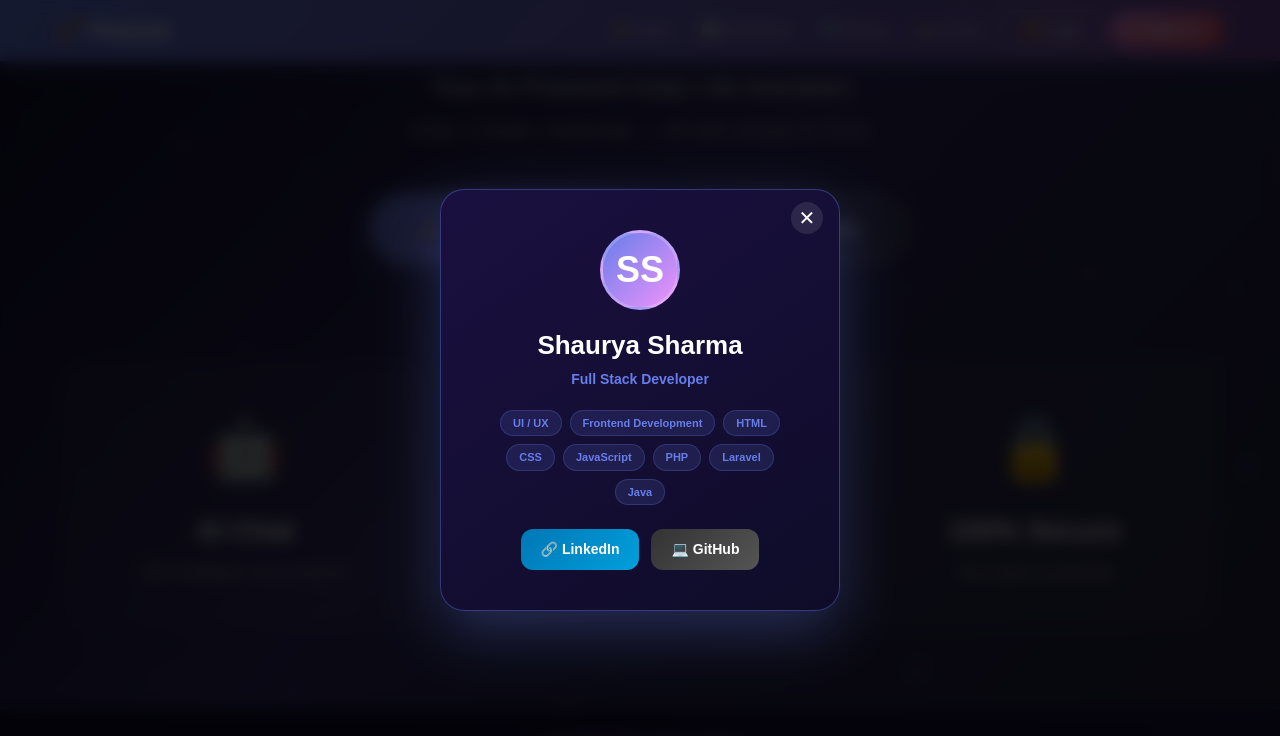
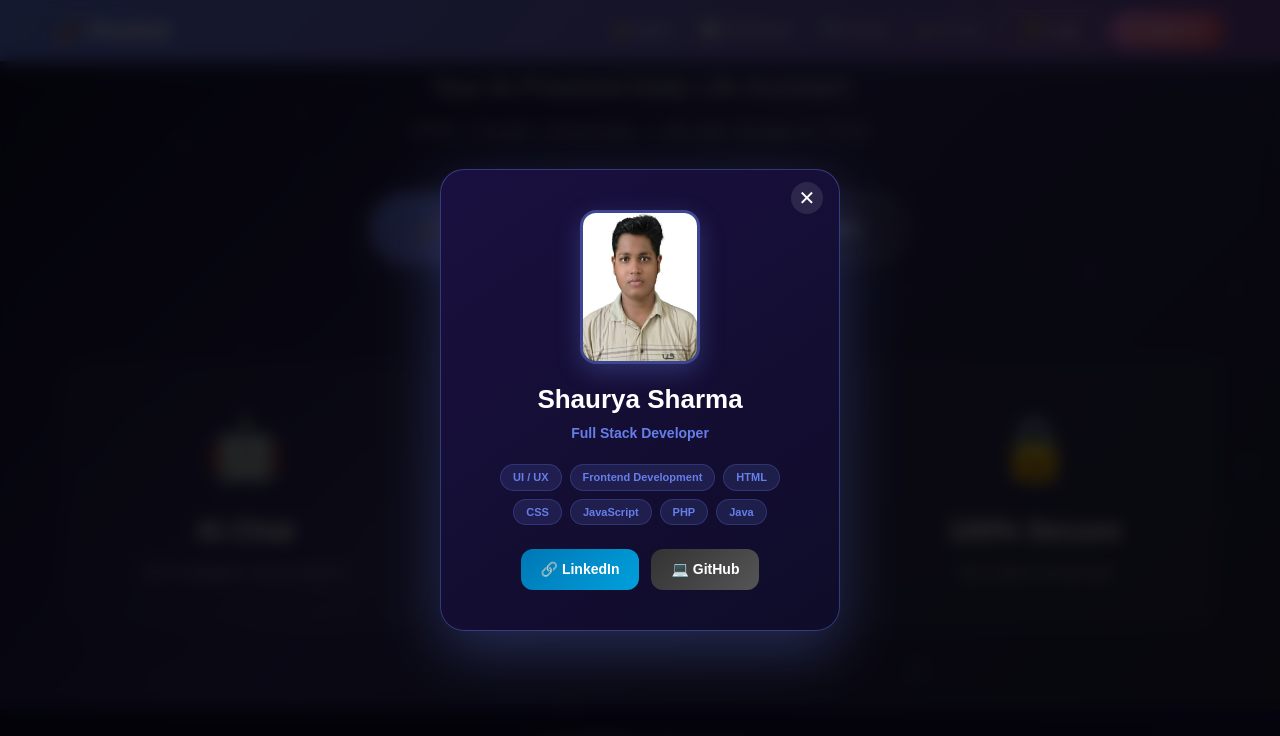
Before and after one commit to mrshauryasharma/pixeloid-app, a Next.js app: page / in a window 1280 px wide. Both pictures are taken after a click on the element "Shaurya Sharma". Shown: the part 177-913 px from the top of the page. Built offline with nearby package versions, Linux system fonts and the light colour scheme; no server answers.

Commit message:
Profile photo + removed Laravel from skills

```diff
--- a/app/layout.tsx
+++ b/app/layout.tsx
@@ -323,22 +323,25 @@ function PortfolioModal({ onClose }: { onClose: () => void }) {
           ✕
         </button>
 
-        {/* Avatar */}
+        {/* Photo */}
         <div style={{
-          width: '80px',
-          height: '80px',
-          borderRadius: '50%',
-          background: 'linear-gradient(135deg, #667eea, #f093fb)',
+          width: '120px',
+          height: '154px',
+          borderRadius: '16px',
+          overflow: 'hidden',
           margin: '0 auto 16px',
-          display: 'flex',
-          alignItems: 'center',
-          justifyContent: 'center',
-          fontSize: '36px',
-          fontWeight: '800',
-          color: 'white',
-          border: '3px solid rgba(255,255,255,0.2)',
+          border: '3px solid rgba(102,126,234,0.5)',
+          boxShadow: '0 8px 24px rgba(102,126,234,0.3)',
         }}>
-          SS
+          <img
+            src="/shaurya.jpg"
+            alt="Shaurya Sharma"
+            style={{
+              width: '100%',
+              height: '100%',
+              objectFit: 'cover',
+            }}
+          />
         </div>
 
         {/* Name */}
@@ -367,7 +370,7 @@ function PortfolioModal({ onClose }: { onClose: () => void }) {
           justifyContent: 'center',
           marginBottom: '24px',
         }}>
-          {['UI / UX', 'Frontend Development', 'HTML', 'CSS', 'JavaScript', 'PHP', 'Laravel', 'Java'].map((skill, i) => (
+          {['UI / UX', 'Frontend Development', 'HTML', 'CSS', 'JavaScript', 'PHP', 'Java'].map((skill, i) => (
             <span key={i} style={{
               background: 'rgba(102,126,234,0.15)',
               border: '1px solid rgba(102,126,234,0.25)',
```
Also changed, not shown: public/shaurya.jpg (added).
